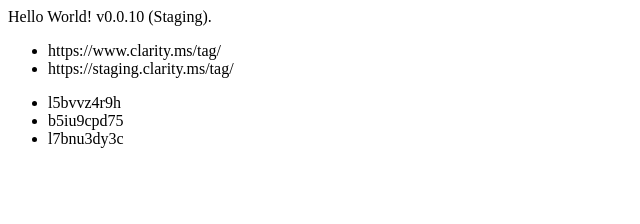
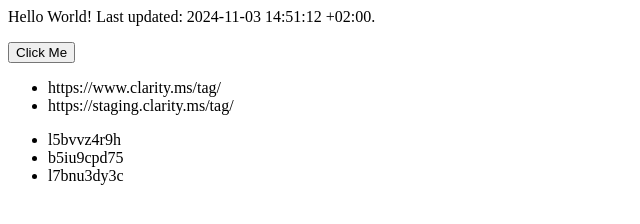
Before and after one commit to amralaa-MSFT/amralaa-MSFT.github.io, a plain HTML site: page index.html in a window 1280 px wide. Shown: the whole page, without its empty margins (0-640 px from the left). Drawn offline with Linux system fonts and the light colour scheme.

Commit message:
Add button to trigger custom event

```diff
--- a/index.html
+++ b/index.html
@@ -11,7 +11,7 @@
         p.appendChild(text);
         l.body.appendChild(p);
       });
-      t = l.createElement(r); t.async = 1; t.src = "https://staging.clarity.ms/tag/" + i;
+      t = l.createElement(r); t.async = 1; t.src = "https://www.clarity.ms/tag/" + i;
       y = l.getElementsByTagName(r)[0]; y.parentNode.insertBefore(t, y);
     })(window, document, "clarity", "script", "l5bvvz4r9h");
   </script>
@@ -19,8 +19,10 @@
 
 <body>
   <p>
-    Hello World! v0.0.10 (Staging).
+    Hello World! Last updated: 2024-11-03 14:51:12 +02:00.
   </p>
+
+  <button onclick="clarity('custom', 'clicked-button')">Click Me</button>
 
   <ul>
     <li>https://www.clarity.ms/tag/</li>
```
